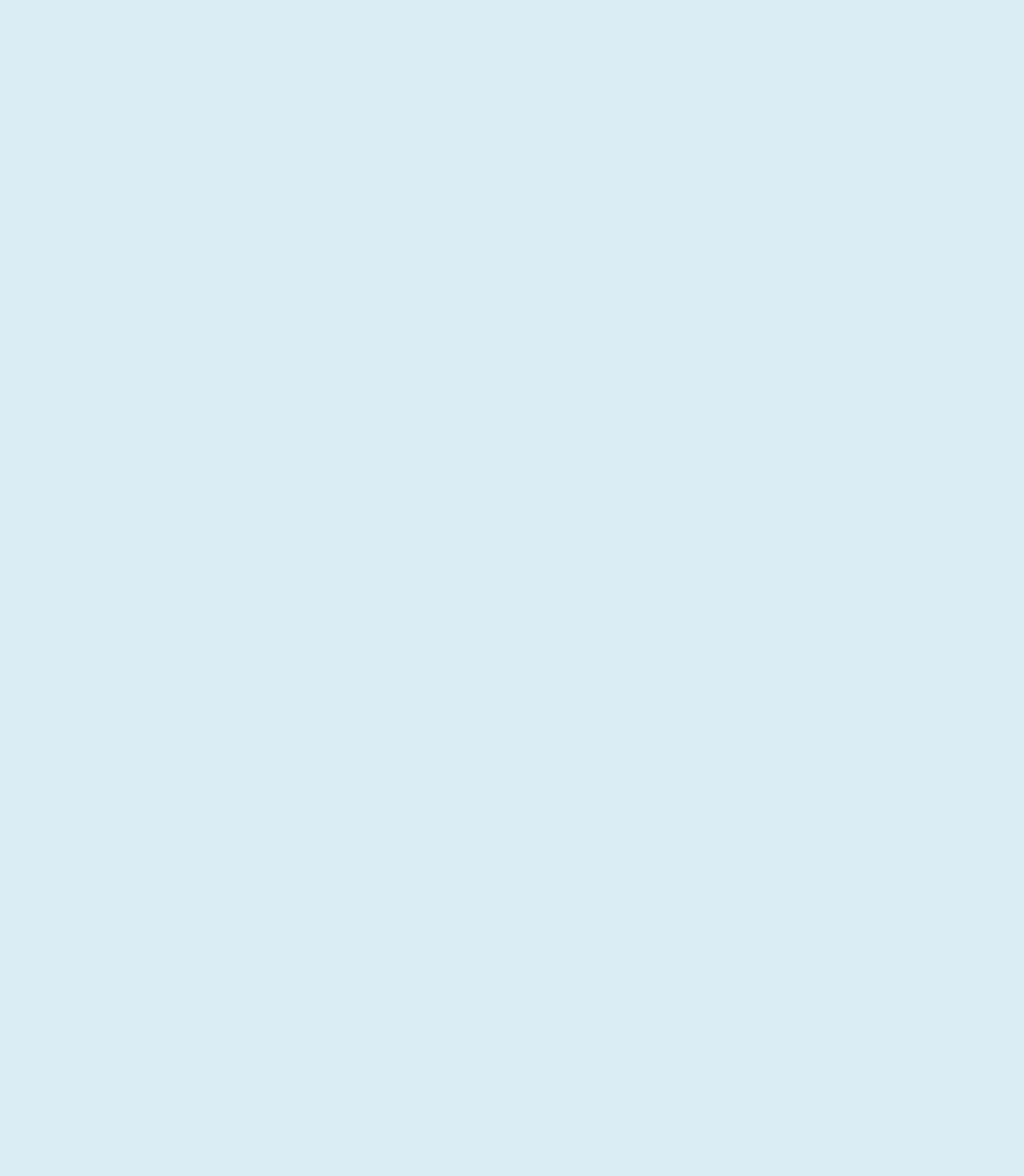
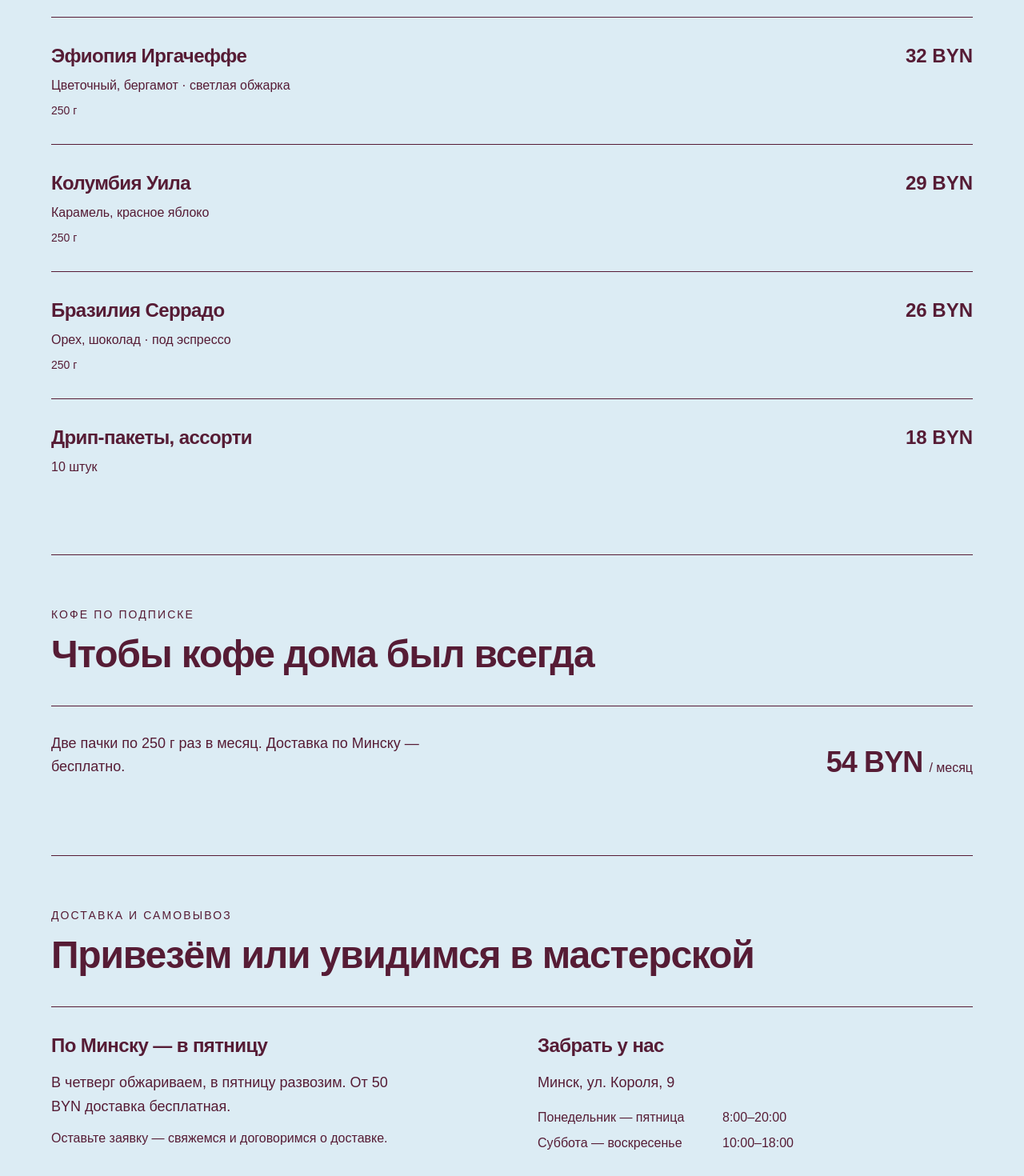
Before and after one commit to ViktoryiaaGunko/kvarta-landing, a Next.js app: page / in a window 1280 px wide. Shown: the part 980-2450 px from the top of the page at 80% size. Before the commit the page ends 1064 px from the top, so only its background shows below. Built offline with nearby package versions, Linux system fonts and the light colour scheme.

Commit message:
feat: add product list, subscription and delivery sections

```diff
--- a/app/page.tsx
+++ b/app/page.tsx
@@ -1,3 +1,34 @@
+const products = [
+    {
+        id: "ethiopia",
+        name: "Эфиопия Иргачеффе",
+        description: "Цветочный, бергамот · светлая обжарка",
+        size: "250 г",
+        price: 32,
+    },
+    {
+        id: "colombia",
+        name: "Колумбия Уила",
+        description: "Карамель, красное яблоко",
+        size: "250 г",
+        price: 29,
+    },
+    {
+        id: "brazil",
+        name: "Бразилия Серрадо",
+        description: "Орех, шоколад · под эспрессо",
+        size: "250 г",
+        price: 26,
+    },
+    {
+        id: "drips",
+        name: "Дрип-пакеты, ассорти",
+        description: "10 штук",
+        size: "",
+        price: 18,
+    },
+];
+
 export default function Home() {
     return (
         <main className="px-6 py-8 md:px-16 md:py-10">
@@ -13,7 +44,7 @@ export default function Home() {
                         Свежий кофе
                     </h1>
 
-                    <div className="mt-8 max-w-xl space-y-5 text-sm uppercase leading-7 tracking-[0.08em]">
+                    <div className="mt-8 max-w-xl space-y-4 text-base leading-relaxed md:text-lg">
                         <p>
                             Мы — Аня и Дмитрий. С 2019 года обжариваем свой кофе —
                             небольшими партиями по 5 кг.
@@ -42,13 +73,17 @@ export default function Home() {
                     </div>
                 </div>
 
-                <a href="#coffee"
-                    className="group mt-8 w-full lg:w-[calc(100%/1.4)] inline-flex min-h-12 items-center justify-center gap-6 bg-foreground px-7 py-3 text-base font-medium text-background transition-colors duration-200 hover:bg-[#702A47] active:bg-[#401326] focus-visible:outline-2 focus-visible:outline-offset-4 focus-visible:outline-foreground motion-reduce:transition-none">
+                <a
+                    href="#coffee"
+                    className="group mt-8 inline-flex min-h-12 w-full items-center justify-center gap-6 bg-foreground px-7 py-3 text-base font-medium text-background transition duration-300 ease-out hover:bg-[#702A47] motion-safe:hover:scale-[1.02] active:bg-[#401326] focus-visible:outline-2 focus-visible:outline-offset-4 focus-visible:outline-foreground motion-reduce:transition-none lg:w-[calc(100%/1.4)]"
+                >
                     Выбрать кофе
                     <span
                         aria-hidden="true"
-                        className="inline-block motion-safe:transition-transform motion-safe:duration-200 motion-safe:group-hover:translate-y-1">
-        ↓           </span>
+                        className="inline-block transition-transform duration-300 ease-out motion-safe:group-hover:translate-y-1 motion-reduce:transition-none"
+                    >
+                        ↓
+                    </span>
                 </a>
             </section>
 
@@ -63,6 +98,110 @@ export default function Home() {
                 <h2 className="mt-4 text-3xl font-semibold tracking-tight md:text-5xl">
                     Что обжариваем
                 </h2>
+
+                <div className="mt-10">
+                    {products.map((product) => (
+                        <article
+                            key={product.id}
+                            className="grid grid-cols-[1fr_auto] items-start gap-4 border-t border-current py-6 md:py-8"
+                        >
+                            <div>
+                                <h3 className="text-xl font-semibold tracking-tight md:text-2xl">
+                                    {product.name}
+                                </h3>
+
+                                <p className="mt-2 text-sm leading-relaxed md:text-base">
+                                    {product.description}
+                                </p>
+
+                                {product.size && (
+                                    <p className="mt-2 text-sm">
+                                        {product.size}
+                                    </p>
+                                )}
+                            </div>
+
+                            <p className="whitespace-nowrap text-xl font-semibold md:text-2xl">
+                                {product.price} BYN
+                            </p>
+                        </article>
+                    ))}
+                </div>
+            </section>
+
+            <section id="subscription"
+                className="mx-auto max-w-6xl border-t border-current py-12 md:py-16"
+            >
+                <p className="text-sm uppercase tracking-[0.15em]">
+                    Кофе по подписке
+                </p>
+
+                <h2 className="mt-4 text-3xl font-semibold tracking-tight md:text-5xl">
+                    Чтобы кофе дома был всегда
+                </h2>
+
+                <div className="mt-10 grid gap-6 border-t border-current py-6 md:grid-cols-2 md:items-end md:py-8">
+                    <p className="max-w-lg text-base leading-relaxed md:text-lg">
+                        Две пачки по 250 г раз в месяц.
+                        Доставка по Минску — бесплатно.
+                    </p>
+
+                    <p className="text-3xl font-semibold tracking-tight md:justify-self-end md:text-4xl">
+                        54 BYN
+                        <span className="ml-2 text-base font-normal tracking-normal">
+                            / месяц
+                        </span>
+                    </p>
+                </div>
+            </section>
+
+            <section
+                id="delivery"
+                className="mx-auto max-w-6xl border-t border-current py-12 md:py-16"
+            >
+                <p className="text-sm uppercase tracking-[0.15em]">
+                    Доставка и самовывоз
+                </p>
+
+                <h2 className="mt-4 text-3xl font-semibold tracking-tight md:text-5xl">
+                    Привезём или увидимся в мастерской
+                </h2>
+
+                <div className="mt-10 grid gap-10 border-t border-current pt-6 md:grid-cols-2 md:gap-16 md:pt-8">
+                    <div>
+                        <h3 className="text-xl font-semibold tracking-tight md:text-2xl">
+                            По Минску — в пятницу
+                        </h3>
+
+                        <p className="mt-4 max-w-md text-base leading-relaxed md:text-lg">
+                            В четверг обжариваем, в пятницу развозим.
+                            От 50 BYN доставка бесплатная.
+                        </p>
+
+                        <p className="mt-3 max-w-md text-sm leading-relaxed md:text-base">
+                            Оставьте заявку — свяжемся и договоримся
+                            о доставке.
+                        </p>
+                    </div>
+
+                    <div>
+                        <h3 className="text-xl font-semibold tracking-tight md:text-2xl">
+                            Забрать у нас
+                        </h3>
+
+                        <p className="mt-4 text-base leading-relaxed md:text-lg">
+                            Минск, ул. Короля, 9
+                        </p>
+
+                        <dl className="mt-4 grid max-w-xs grid-cols-[1fr_auto] gap-x-8 gap-y-2 text-sm md:text-base">
+                            <dt>Понедельник — пятница</dt>
+                            <dd>8:00–20:00</dd>
+
+                            <dt>Суббота — воскресенье</dt>
+                            <dd>10:00–18:00</dd>
+                        </dl>
+                    </div>
+                </div>
             </section>
         </main>
     );
```
